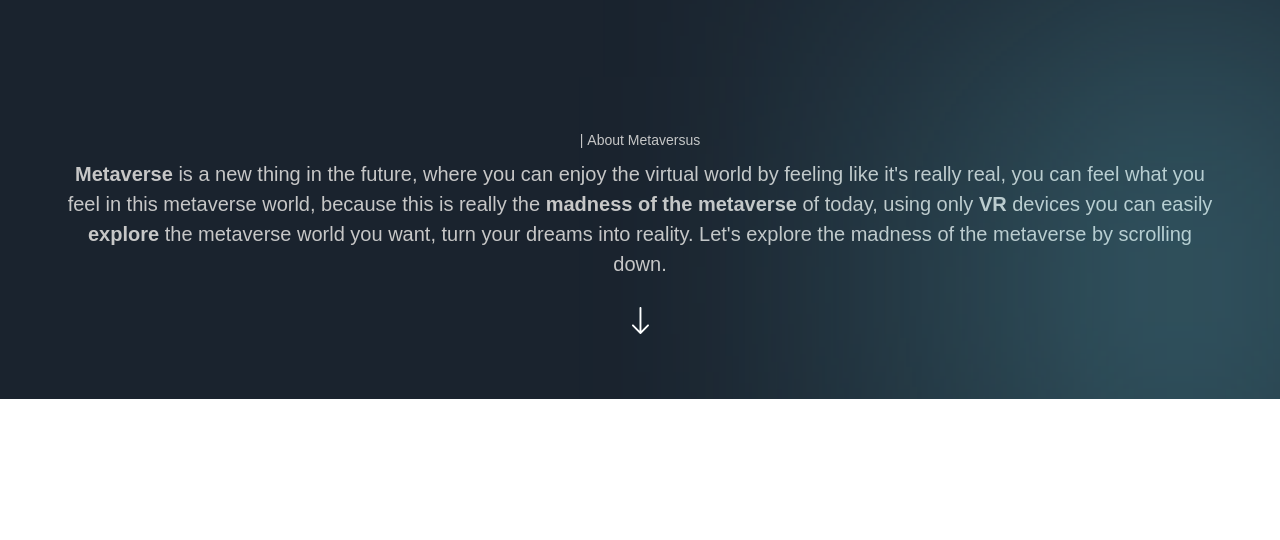
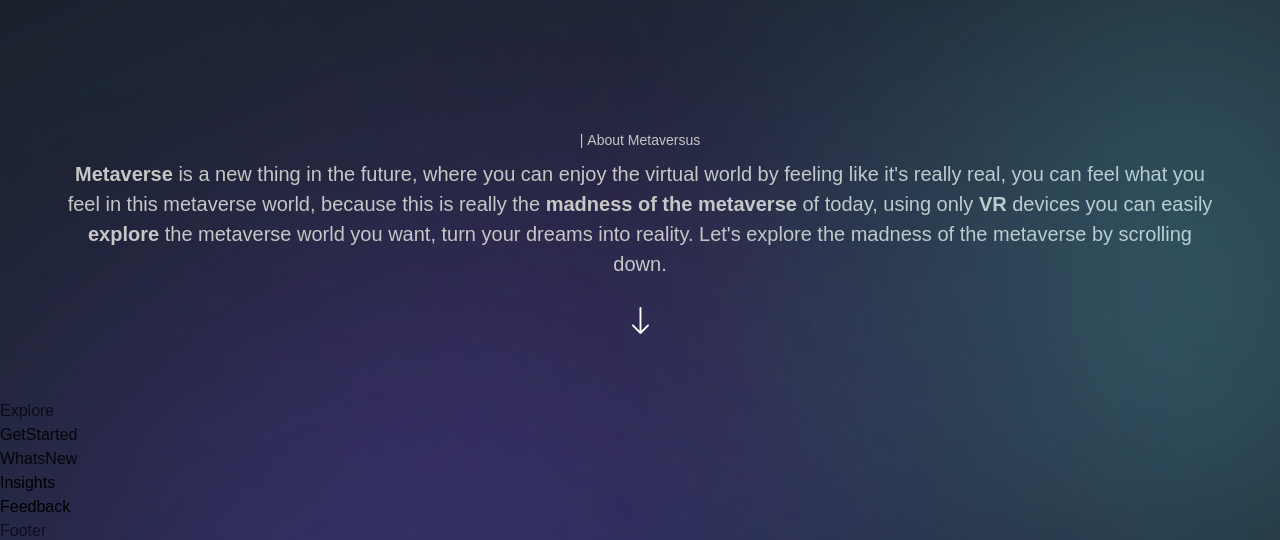
Before and after one commit to araf821/Next-13-Tutorial, a Next.js app: page / in a window 1280 px wide. Shown: the part 1038-1578 px from the top of the page. Before the commit the page ends 1437 px from the top, so only its background shows below. Built offline with nearby package versions, Linux system fonts and the light colour scheme; a web font is replaced by a local one.

Commit message:
initialized all sections, added css for gradients

```diff
--- a/app/page.tsx
+++ b/app/page.tsx
@@ -1,13 +1,35 @@
-import About from "@/components/About";
-import Hero from "@/components/Hero";
+import About from "@/sections/About";
+import Hero from "@/sections/Hero";
 import Navbar from "@/components/Navbar";
+import Explore from "@/sections/Explore";
+import GetStarted from "@/sections/GetStarted";
+import WhatsNew from "@/sections/WhatsNew";
+import Insights from "@/sections/Insights";
+import Feedback from "@/sections/Feedback";
+import Footer from "@/components/Footer";
 
 const Page = () => {
   return (
     <div className="bg-primary-black overflow-hidden">
       <Navbar />
       <Hero />
-      <About />
+      <div className="relative">
+        <About />
+        <div className="gradient-03 z-0" />
+        <Explore />
+      </div>
+      <div className="relative">
+        <GetStarted />
+        <div className="gradient-04 z-0" />
+        <WhatsNew />
+      </div>
+
+      <div className="relative">
+        <Insights />
+        <div className="gradient-05 z-0" />
+        <Feedback />
+      </div>
+      <Footer />
     </div>
   );
 };
--- /dev/null
+++ b/components/Footer.tsx
@@ -0,0 +1,4 @@
+const Footer = () => {
+  return <div>Footer</div>;
+};
+export default Footer;
--- a/components/About.tsx
+++ b/sections/About.tsx
@@ -4,7 +4,7 @@ import { motion } from "framer-motion";
 
 import styles from "@/styles";
 import { fadeIn, staggerContainer } from "@/utils/motion";
-import { TypingText } from "./TypingText";
+import { TypingText } from "@/components/TypingText";
 
 const About = () => {
   return (
--- /dev/null
+++ b/sections/Explore.tsx
@@ -0,0 +1,4 @@
+const Explore = () => {
+  return <div>Explore</div>;
+};
+export default Explore;
--- /dev/null
+++ b/sections/Feedback.tsx
@@ -0,0 +1,4 @@
+const Feedback = () => {
+  return <div>Feedback</div>;
+};
+export default Feedback;
--- /dev/null
+++ b/sections/GetStarted.tsx
@@ -0,0 +1,4 @@
+const GetStarted = () => {
+  return <div>GetStarted</div>;
+};
+export default GetStarted;
--- /dev/null
+++ b/sections/Insights.tsx
@@ -0,0 +1,4 @@
+const Insights = () => {
+  return <div>Insights</div>;
+};
+export default Insights;
--- /dev/null
+++ b/sections/WhatsNew.tsx
@@ -0,0 +1,4 @@
+const WhatsNew = () => {
+  return <div>WhatsNew</div>;
+};
+export default WhatsNew;
--- a/styles/globals.css
+++ b/styles/globals.css
@@ -47,3 +47,35 @@
   background: #7aebfb;
   filter: blur(190px);
 }
+
+.gradient-03 {
+  position: absolute;
+  width: 404px;
+  height: 800px;
+  left: 20%;
+  top: 5%;
+
+  background: rgba(149, 66, 232, 0.35);
+  filter: blur(175px);
+  transform: rotate(-114.2deg);
+}
+
+.gradient-04 {
+  position: absolute;
+  width: 304px;
+  height: 100vh;
+  left: 30%;
+  top: 10%;
+
+  background: rgba(45, 72, 152, 0.75);
+  filter: blur(200px);
+  transform: rotate(-53.13deg);
+}
+
+.gradient-05 {
+  background: linear-gradient(
+    180deg,
+    rgba(255, 255, 255, 0.04) 0%,
+    rgba(255, 255, 255, 0) 100%
+  );
+}
```
Also changed, not shown: sections/Hero.tsx (renamed from components/Hero.tsx).
